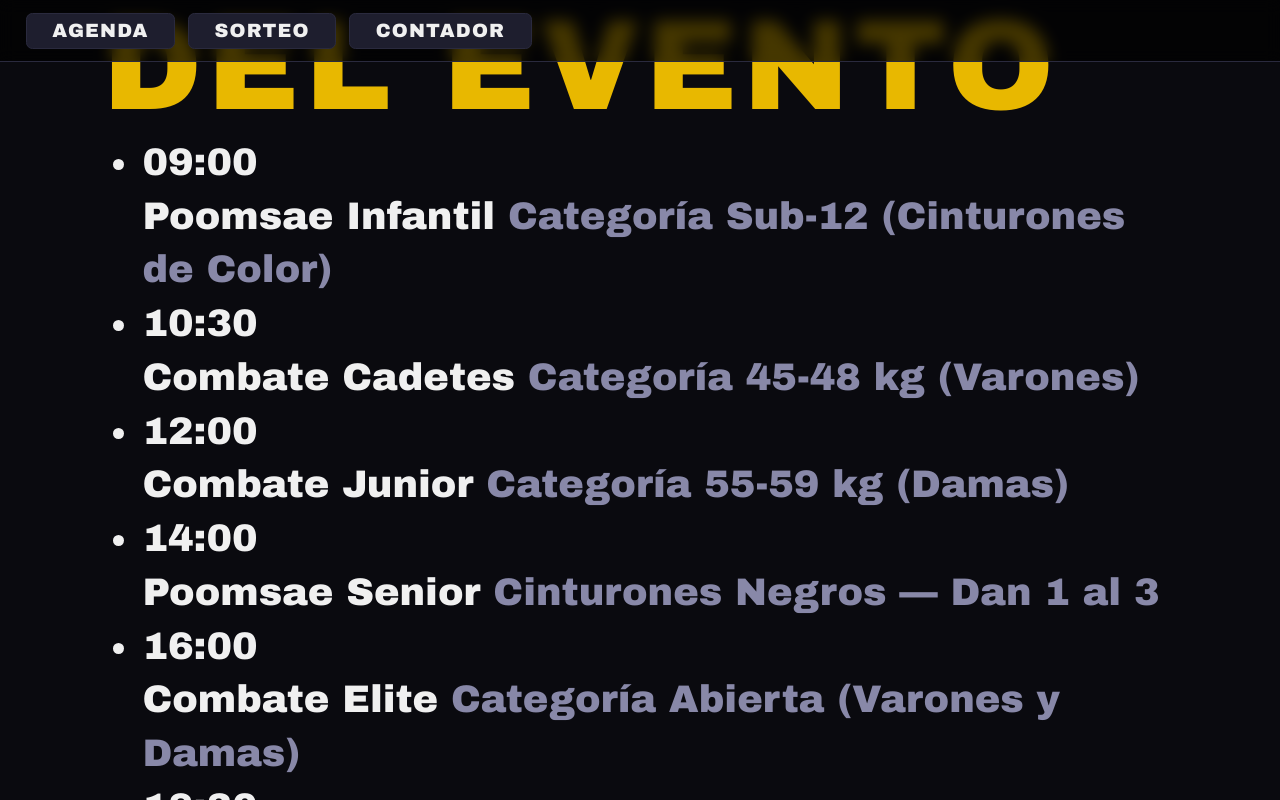
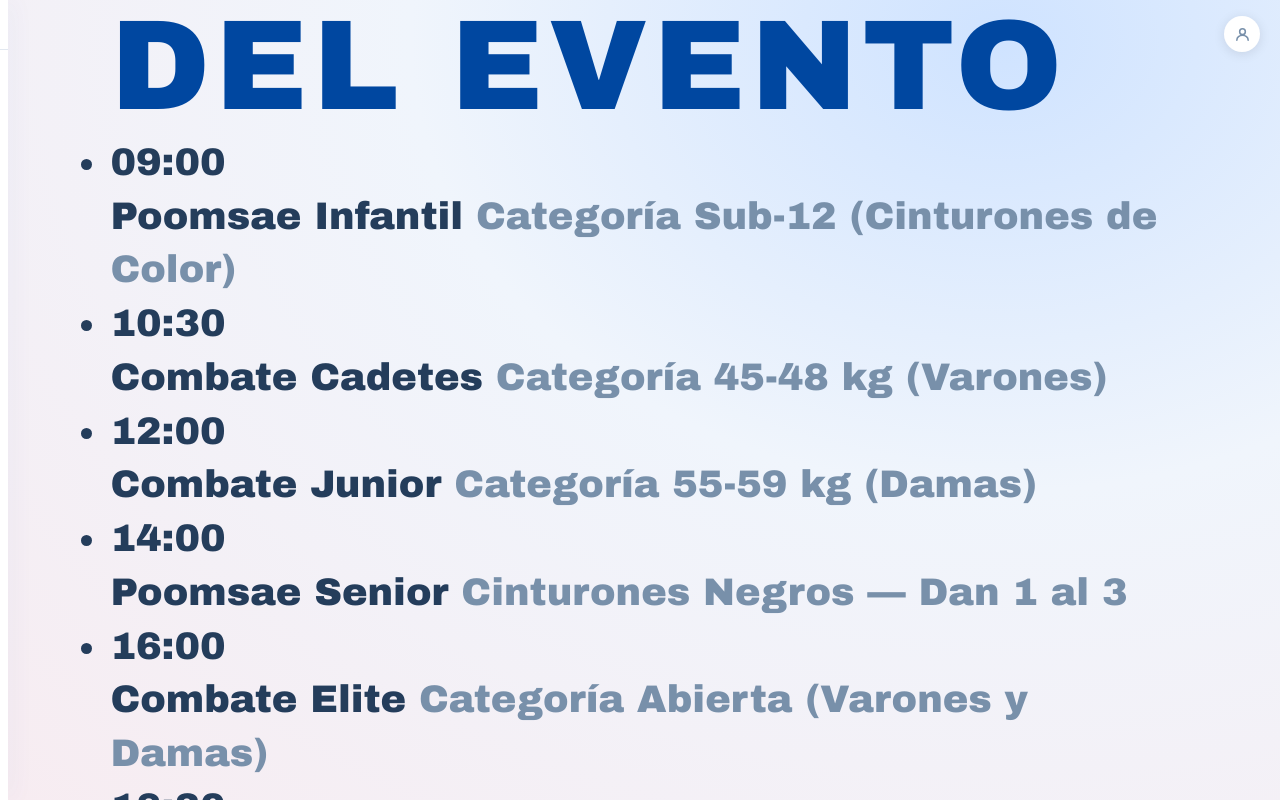
Before and after one commit to RenzoJose/KDO-Broadcast-Events-Panel, a plain HTML site: page index.html in a window 1280 px wide. Drawn offline with Linux system fonts and the light colour scheme.

Commit message:
sidebar oculto

```diff
--- a/index.html
+++ b/index.html
@@ -1,54 +1,122 @@
 <!DOCTYPE html>
 <html lang="es">
+
 <head>
   <meta charset="UTF-8" />
   <meta name="viewport" content="width=device-width, initial-scale=1.0" />
   <title>KDO Broadcast Events Panel</title>
-
-  <!-- Estilos globales: variables primero, luego main -->
   <link rel="stylesheet" href="src/styles/variables.css" />
   <link rel="stylesheet" href="src/styles/main.css" />
 </head>
+
 <body>
 
-  <!-- ══════════════════════════════════════════
-       NAV DE DESARROLLO (ocultar en producción)
-       ══════════════════════════════════════════ -->
-  <nav id="dev-nav">
-    <button onclick="cambiarVista('agenda')">Agenda</button>
-    <button onclick="cambiarVista('sorteo')">Sorteo</button>
-    <button onclick="cambiarVista('contador')">Contador</button>
-  </nav>
+  <div class="dashboard">
 
-  <!-- ══════════════════════════════════════════
-       CONTENEDOR PRINCIPAL DE VISTAS
-       Cada .view es una "pantalla" completa.
-       Solo la que tiene .active es visible.
-       ══════════════════════════════════════════ -->
-  <main id="app">
+    <!-- ══════════════════════════════════════════
+         SIDEBAR
+         ══════════════════════════════════════════ -->
+    <aside class="sidebar">
 
-    <!-- Vista: Agenda -->
-    <section id="agenda" class="view">
-      <!-- Contenido inyectado por agenda.js -->
-    </section>
+      <!-- Logo -->
+      <div class="sidebar-logo">
+        <img src="src/logo/KDO-08.png" alt="KDO Logo" />
+      </div>
 
-    <!-- Vista: Sorteo -->
-    <section id="sorteo" class="view">
-      <!-- Contenido inyectado por sorteo.js -->
-    </section>
+      <!-- Navegación principal -->
+      <nav class="sidebar-nav">
+        <ul>
 
-    <!-- Vista: Contador -->
-    <section id="contador" class="view">
-      <!-- Contenido inyectado por contador.js -->
-    </section>
+          <li>
+            <button class="nav-btn" data-view="sorteo" onclick="window.cambiarVista('sorteo')">
+              <span class="nav-icon">
+                <svg viewBox="0 0 24 24" fill="none" stroke="currentColor" stroke-width="2" stroke-linecap="round"
+                  stroke-linejoin="round">
+                  <rect x="2" y="2" width="9" height="9" rx="2" />
+                  <rect x="13" y="2" width="9" height="9" rx="2" />
+                  <rect x="2" y="13" width="9" height="9" rx="2" />
+                  <rect x="13" y="13" width="9" height="9" rx="2" />
+                </svg>
+              </span>
+              <span class="nav-label">Sorteo</span>
+            </button>
+          </li>
 
-  </main>
+          <li>
+            <button class="nav-btn" data-view="resultados" onclick="window.cambiarVista('resultados')">
+              <span class="nav-icon">
+                <svg viewBox="0 0 24 24" fill="none" stroke="currentColor" stroke-width="2" stroke-linecap="round"
+                  stroke-linejoin="round">
+                  <path d="M6 9H3V4h3M18 9h3V4h-3" />
+                  <path d="M12 15a5 5 0 1 0 0-10 5 5 0 0 0 0 10z" />
+                  <path d="M12 15v5M8 20h8" />
+                </svg>
+              </span>
+              <span class="nav-label">Resultados</span>
+            </button>
+          </li>
 
-  <!-- ══════════════════════════════════════════
-       PUNTO DE ENTRADA PRINCIPAL
-       app.js inicializa todos los módulos y el router
-       ══════════════════════════════════════════ -->
+          <li>
+            <button class="nav-btn" data-view="agenda" onclick="window.cambiarVista('agenda')">
+              <span class="nav-icon">
+                <svg viewBox="0 0 24 24" fill="none" stroke="currentColor" stroke-width="2" stroke-linecap="round"
+                  stroke-linejoin="round">
+                  <rect x="3" y="4" width="18" height="18" rx="2" />
+                  <path d="M16 2v4M8 2v4M3 10h18" />
+                </svg>
+              </span>
+              <span class="nav-label">Agenda</span>
+            </button>
+          </li>
+
+          <li>
+            <button class="nav-btn" data-view="contador" onclick="window.cambiarVista('contador')">
+              <span class="nav-icon">
+                <svg viewBox="0 0 24 24" fill="none" stroke="currentColor" stroke-width="2" stroke-linecap="round"
+                  stroke-linejoin="round">
+                  <circle cx="12" cy="12" r="9" />
+                  <path d="M12 7v5l3 3" />
+                </svg>
+              </span>
+              <span class="nav-label">Contador</span>
+            </button>
+          </li>
+
+        </ul>
+      </nav>
+
+    </aside>
+
+    <!-- ══════════════════════════════════════════
+         PANEL PRINCIPAL
+         ══════════════════════════════════════════ -->
+    <div class="panel-main">
+
+      <!-- Icono de perfil — esquina superior derecha -->
+      <div class="panel-topbar">
+        <button class="topbar-profile" aria-label="Perfil">
+          <svg width="17" height="17" viewBox="0 0 24 24" fill="none" stroke="currentColor" stroke-width="2.2"
+            stroke-linecap="round" stroke-linejoin="round">
+            <circle cx="12" cy="8" r="4" />
+            <path d="M4 20c0-4 3.6-7 8-7s8 3 8 7" />
+          </svg>
+        </button>
+      </div>
+
+      <!-- Contenedor de vistas -->
+      <div id="app">
+        <section id="sorteo" class="view"><!-- sorteo.js --></section>
+        <section id="resultados" class="view"><!-- resultados.js --></section>
+        <section id="agenda" class="view"><!-- agenda.js --></section>
+        <section id="contador" class="view"><!-- contador.js --></section>
+      </div>
+
+    </div>
+
+  </div>
+
   <script type="module" src="src/js/app.js"></script>
 
 </body>
+
 </html>
--- a/src/js/core/router.js
+++ b/src/js/core/router.js
@@ -28,6 +28,11 @@ export function cambiarVista(vistaId) {
   // Mostrar la vista destino
   destino.classList.add('active');
 
+  // Sincronizar estado activo en los botones de navegación
+  document.querySelectorAll('.nav-btn').forEach((btn) => {
+    btn.classList.toggle('active', btn.dataset.view === vistaId);
+  });
+
   // Persistir la vista activa en el estado global
   setState({ vistaActual: vistaId });
 
--- a/src/styles/main.css
+++ b/src/styles/main.css
@@ -1,5 +1,5 @@
 /* ═══════════════════════════════════════════════════════════════
-   main.css — Estilos globales y sistema de vistas
+   main.css — Dashboard layout y estilos globales
    Requiere variables.css cargado antes en el HTML.
    ═══════════════════════════════════════════════════════════════ */
 
@@ -9,29 +9,173 @@
 *::after {
   box-sizing: border-box;
   margin: 0;
-  padding: 1;
+  padding: 0;
 }
 
-/* ── Base fullscreen ───────────────────────────────────────────── */
+/* ── Base ──────────────────────────────────────────────────────── */
 html,
 body {
   width: 100vw;
   height: 100vh;
   overflow: hidden;
-  /* Sin scroll — cada vista llena la pantalla */
-  background-color: var(--color-bg);
-  color: var(--color-text);
   font-family: var(--font-primary);
   font-size: 16px;
-  /* Base para cálculo rem */
+  background: var(--color-bg);
+  color: var(--color-text);
   -webkit-font-smoothing: antialiased;
 }
 
-/* ── Contenedor principal ─────────────────────────────────────── */
-#app {
+/* ══════════════════════════════════════════════════════════════════
+   DASHBOARD — Layout principal
+   ══════════════════════════════════════════════════════════════════ */
+.dashboard {
+  display: flex;
+  width: 100vw;
+  height: 100vh;
+}
+
+/* ── Sidebar ────────────────────────────────────────────────────── */
+.sidebar {
+  width: 8px;
+  flex-shrink: 0;
+  height: 100vh;
+  background: var(--color-surface);
+  display: flex;
+  flex-direction: column;
+  overflow: hidden;
+  box-shadow: 2px 0 24px rgba(0, 71, 160, 0.08);
+  z-index: 10;
+  transition: width 0.25s ease;
+  cursor: pointer;
+}
+
+.sidebar:hover {
+  width: var(--sidebar-width);
+  cursor: default;
+}
+
+/* Logo */
+.sidebar-logo {
+  padding: 18px 14px 14px;
+  border-bottom: 1px solid var(--color-border);
+}
+
+.sidebar-logo img {
+  width: 100%;
+  max-height: 38px;
+  object-fit: contain;
+  object-position: left center;
+}
+
+/* Perfil de usuario */
+.sidebar-user {
+  display: flex;
+  align-items: center;
+  gap: 9px;
+  padding: 13px 14px;
+  border-bottom: 1px solid var(--color-border);
+}
+
+/* Navegación */
+.sidebar-nav {
+  flex: 1;
+  padding: 10px 8px;
+  overflow-y: auto;
+}
+
+.sidebar-nav ul {
+  list-style: none;
+  display: flex;
+  flex-direction: column;
+  gap: 2px;
+}
+
+.nav-btn {
+  width: 100%;
+  display: flex;
+  align-items: center;
+  gap: 9px;
+  padding: 9px 10px;
+  border: none;
+  background: transparent;
+  border-radius: var(--radius-md);
+  cursor: pointer;
+  color: var(--color-text-muted);
+  font-size: 12.5px;
+  font-family: var(--font-primary);
+  font-weight: 500;
+  text-align: left;
+  transition:
+    background var(--transition-fast),
+    color var(--transition-fast);
+}
+
+.nav-btn:hover {
+  background: rgba(0, 71, 160, 0.06);
+  color: var(--color-text);
+}
+
+.nav-btn.active {
+  background: rgba(0, 71, 160, 0.1);
+  color: var(--color-primary);
+  font-weight: 700;
+}
+
+.nav-icon {
+  width: 17px;
+  height: 17px;
+  flex-shrink: 0;
+  display: flex;
+  align-items: center;
+  justify-content: center;
+}
+
+.nav-icon svg {
   width: 100%;
   height: 100%;
+}
+
+
+
+/* ── Panel principal ─────────────────────────────────────────── */
+.panel-main {
+  flex: 1;
   position: relative;
+  background: radial-gradient(ellipse at 78% 5%,
+      #cfe3ff 0%,
+      #f0f5fc 42%,
+      #f7ecf1 100%);
+  overflow: hidden;
+}
+
+/* Topbar — icono perfil esquina superior derecha */
+.panel-topbar {
+  position: absolute;
+  top: 16px;
+  right: 20px;
+  z-index: 5;
+}
+
+.topbar-profile {
+  width: 36px;
+  height: 36px;
+  background: var(--color-surface);
+  border: none;
+  border-radius: 50%;
+  display: flex;
+  align-items: center;
+  justify-content: center;
+  box-shadow: 0 2px 12px rgba(0, 0, 0, 0.1);
+  cursor: pointer;
+  color: var(--color-text-muted);
+  transition:
+    box-shadow var(--transition-fast),
+    color var(--transition-fast);
+}
+
+.topbar-profile:hover {
+  box-shadow: 0 4px 18px rgba(0, 71, 160, 0.22);
+  color: var(--color-primary);
 }
 
 /* ══════════════════════════════════════════════════════════════════
@@ -39,10 +183,15 @@ body {
    .view    → pantalla completa, oculta por defecto
    .active  → pantalla visible (solo una a la vez)
    ══════════════════════════════════════════════════════════════════ */
+#app {
+  width: 100%;
+  height: 100%;
+  position: relative;
+}
+
 .view {
   position: absolute;
   inset: 0;
-  /* top/right/bottom/left: 0 */
   width: 100%;
   height: 100%;
   display: flex;
@@ -61,7 +210,7 @@ body {
   pointer-events: all;
 }
 
-/* ── Tipografía general ───────────────────────────────────────── */
+/* ── Tipografía broadcast (para las vistas) ──────────────────── */
 h1 {
   font-size: var(--text-2xl);
   letter-spacing: 0.04em;
@@ -83,7 +232,7 @@ li {
   line-height: 1.4;
 }
 
-/* ── Utilidades ───────────────────────────────────────────────── */
+/* ── Utilidades ──────────────────────────────────────────────── */
 .text-primary {
   color: var(--color-primary);
 }
@@ -104,40 +253,3 @@ li {
   font-size: var(--text-hero);
   font-weight: 900;
 }
-
-/* ── Nav de desarrollo ────────────────────────────────────────── */
-/* Barra de navegación temporal para switching manual durante desarrollo.
-   Comentar o eliminar en producción. */
-#dev-nav {
-  position: fixed;
-  top: 0;
-  left: 0;
-  right: 0;
-  z-index: var(--z-nav);
-  display: flex;
-  gap: var(--space-sm);
-  padding: var(--space-sm) var(--space-md);
-  background: rgba(0, 0, 0, 0.7);
-  backdrop-filter: blur(8px);
-  border-bottom: 1px solid var(--color-border);
-}
-
-#dev-nav button {
-  padding: var(--space-xs) var(--space-md);
-  background: var(--color-bg-elevated);
-  color: var(--color-text);
-  border: 1px solid var(--color-border);
-  border-radius: var(--radius-sm);
-  font-family: var(--font-primary);
-  font-size: var(--text-xs);
-  cursor: pointer;
-  text-transform: uppercase;
-  letter-spacing: 0.06em;
-  transition: background var(--transition-fast), border-color var(--transition-fast);
-}
-
-#dev-nav button:hover {
-  background: var(--color-primary);
-  color: var(--color-bg);
-  border-color: var(--color-primary);
-}
--- a/src/styles/variables.css
+++ b/src/styles/variables.css
@@ -4,53 +4,70 @@
    ═══════════════════════════════════════════════════════════════ */
 
 :root {
-  /* ── Colores ─────────────────────────────────────────────── */
-  --color-bg:           #0a0a0f;       /* Fondo principal (negro azulado) */
-  --color-bg-surface:   #13131c;       /* Superficies / tarjetas */
-  --color-bg-elevated:  #1e1e2e;       /* Elementos elevados */
+   /* ── Brand Colors ────────────────────────────────────────── */
+   --color-primary: #0047a0;
+   /* Azul KDO principal */
+   --color-primary-dark: #003380;
+   /* Azul oscuro hover */
+   --color-navy: #243d5b;
+   /* Azul marino — texto principal */
+   --color-electric: #170fdd;
+   /* Azul eléctrico — acentos fuertes */
+   --color-accent: #c62c55;
+   /* Rojo — acción, alerta, Live */
+   --color-accent-dark: #a02040;
+   /* Rojo oscuro hover */
+   --color-gray: #c6c6c6;
+   /* Gris — bordes suaves, disabled */
 
-  --color-primary:      #e8b800;       /* Amarillo dorado — color identitario */
-  --color-primary-dim:  #a07e00;       /* Versión atenuada del primario */
-  --color-accent:       #e63946;       /* Rojo — acción, alerta, marcador */
+   /* ── Dashboard — tema claro ──────────────────────────────── */
+   --color-bg: #f4f7fc;
+   /* Fondo general */
+   --color-surface: #ffffff;
+   /* Superficies / sidebar */
+   --color-border: #e2e8f0;
+   /* Bordes y separadores */
+   --color-text: #243d5b;
+   /* Texto principal */
+   --color-text-muted: #7890aa;
+   /* Texto secundario */
 
-  --color-text:         #f0f0f0;       /* Texto principal */
-  --color-text-muted:   #8888a8;       /* Texto secundario / etiquetas */
-  --color-border:       #2a2a3e;       /* Bordes y separadores */
+   /* ── Sidebar ─────────────────────────────────────────────── */
+   --sidebar-width: 158px;
 
    /* ── Tipografía ──────────────────────────────────────────── */
-  /* Fuente principal: system-ui como fallback seguro.
-     Reemplazar por fuente local en public/assets/fonts/ cuando esté lista. */
-  --font-primary:  'Arial Black', 'Arial Bold', system-ui, sans-serif;
-  --font-mono:     'Courier New', Courier, monospace;
+   --font-primary: 'Arial Black', 'Arial Bold', system-ui, sans-serif;
+   --font-mono: 'Courier New', Courier, monospace;
 
-  /* Escala tipográfica — pensada para pantalla gigante (≥ 80") */
-  --text-xs:    1.2rem;
-  --text-sm:    1.8rem;
-  --text-base:  2.4rem;
-  --text-lg:    3.6rem;
-  --text-xl:    5.6rem;
-  --text-2xl:   8rem;
-  --text-hero:  12rem;
+   /* Escala broadcast — para vistas en pantalla gigante (≥ 80") */
+   --text-xs: 1.2rem;
+   --text-sm: 1.8rem;
+   --text-base: 2.4rem;
+   --text-lg: 3.6rem;
+   --text-xl: 5.6rem;
+   --text-2xl: 8rem;
+   --text-hero: 12rem;
 
    /* ── Espaciado ───────────────────────────────────────────── */
-  --space-xs:   0.4rem;
-  --space-sm:   0.8rem;
-  --space-md:   1.6rem;
-  --space-lg:   3.2rem;
-  --space-xl:   6.4rem;
+   --space-xs: 0.4rem;
+   --space-sm: 0.8rem;
+   --space-md: 1.6rem;
+   --space-lg: 3.2rem;
+   --space-xl: 6.4rem;
 
-  /* ── Bordes y radios ─────────────────────────────────────── */
-  --radius-sm:  0.4rem;
-  --radius-md:  0.8rem;
-  --radius-lg:  1.6rem;
+   /* ── Radios ──────────────────────────────────────────────── */
+   --radius-sm: 4px;
+   --radius-md: 10px;
+   --radius-lg: 16px;
+   --radius-full: 9999px;
 
    /* ── Transiciones ────────────────────────────────────────── */
-  --transition-fast:   0.15s ease;
+   --transition-fast: 0.15s ease;
    --transition-normal: 0.3s ease;
 
    /* ── Z-index layers ──────────────────────────────────────── */
-  --z-base:    0;
+   --z-base: 0;
    --z-overlay: 100;
-  --z-nav:     200;
-  --z-modal:   300;
+   --z-nav: 200;
+   --z-modal: 300;
 }
```
Also changed, not shown: src/logo/KDO-08.png (added). Lines whose indentation alone changed are shown as unchanged.
